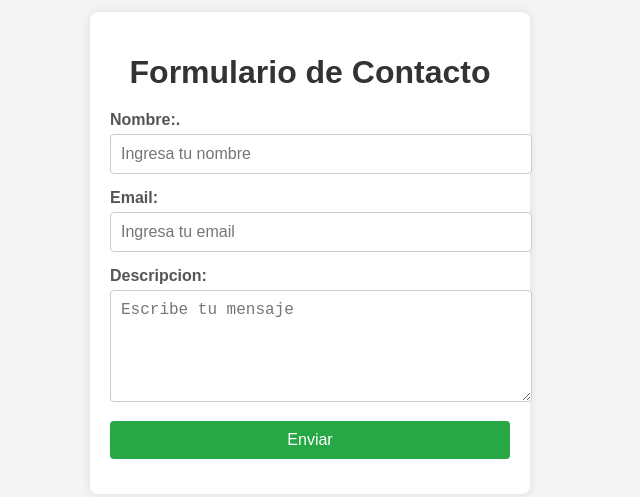
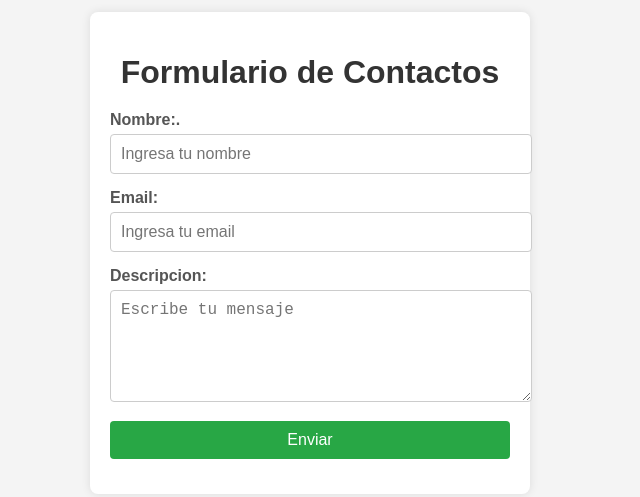
Before and after one commit to Johanna-Arevalo/Proyecto-Johanna, a website built with webpack: page src/index.html in a window 1280 px wide. Shown: the part 147-644 px from the top of the page, without its empty margins (330-970 px from the left). Built offline with nearby package versions, Linux system fonts and the light colour scheme.

Commit message:
actualizar el titulo

```diff
--- a/src/index.html
+++ b/src/index.html
@@ -8,7 +8,7 @@
 </head>
 <body>
     <div class="form-container">
-        <h1>Formulario de Contacto</h1>
+        <h1>Formulario de Contactos</h1>
         <form id="contactForm">
             <label for="nombre">Nombre:.</label>
             <input type="text" id="nombre" name="nombre" placeholder="Ingresa tu nombre" required>
```
